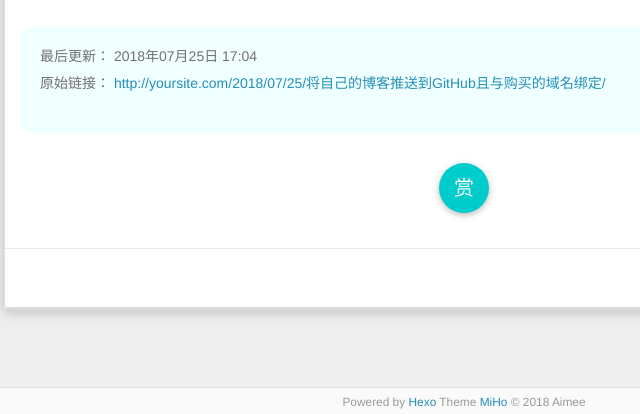
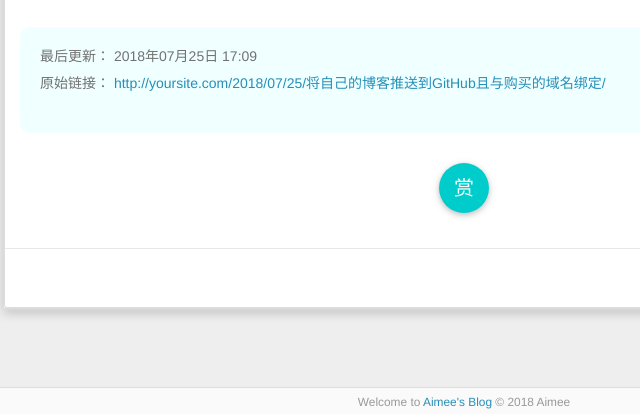
Before and after one commit to Crystal-Zx/Crystal-Zx.github.io, a plain HTML site: page 2018/07/25/将自己的博客推送到GitHub且与购买的域名绑定/index.html in a window 1280 px wide. Shown: the part 3147-3561 px from the top of the page, 176-816 px from the left. Drawn offline with nearby package versions, Linux system fonts and the light colour scheme; some packages are replaced by stand-ins of ours; a script that the page names is missing.

Commit message:
Site updated: 2018-07-26 09:40:43

```diff
--- a/2018/07/25/将自己的博客推送到GitHub且与购买的域名绑定/index.html
+++ b/2018/07/25/将自己的博客推送到GitHub且与购买的域名绑定/index.html
@@ -15,7 +15,7 @@
 <meta property="og:site_name" content="Aimee">
 <meta property="og:description" content="GitHub相关设置注册GitHub账号,打开GitHub,点击右上角sign up注册个人账号,SSH key配置步骤如下: 新建SSH Key  在桌面右键选择git bash here 创建本地ssh key,输入以下命令: 1ssh-keygen -t rsa -C &quot;邮箱&quot; 回车,然后记录下SSH的默认保存路径  后续一路回车,直到出现很多泡沫的图案 打开SSH默认保存路径,找到id_r">
 <meta property="og:locale" content="zh-CN">
-<meta property="og:updated_time" content="2018-07-25T09:04:33.005Z">
+<meta property="og:updated_time" content="2018-07-25T09:09:47.869Z">
 <meta name="twitter:card" content="summary">
 <meta name="twitter:title" content="将自己的博客推送到GitHub并绑定域名">
 <meta name="twitter:description" content="GitHub相关设置注册GitHub账号,打开GitHub,点击右上角sign up注册个人账号,SSH key配置步骤如下: 新建SSH Key  在桌面右键选择git bash here 创建本地ssh key,输入以下命令: 1ssh-keygen -t rsa -C &quot;邮箱&quot; 回车,然后记录下SSH的默认保存路径  后续一路回车,直到出现很多泡沫的图案 打开SSH默认保存路径,找到id_r">
@@ -256,7 +256,7 @@
 
             <div class="post-copyright">
     <div class="content">
-        <p>最后更新： 2018年07月25日 17:04</p>
+        <p>最后更新： 2018年07月25日 17:09</p>
         <p>原始链接： <a class="post-url" href="/2018/07/25/将自己的博客推送到GitHub且与购买的域名绑定/" title="将自己的博客推送到GitHub并绑定域名">http://yoursite.com/2018/07/25/将自己的博客推送到GitHub且与购买的域名绑定/</a></p>
         <footer>
             <a href="http://yoursite.com">
@@ -403,8 +403,7 @@
 
 
       <p>
-        Powered by  <a href="http://hexo.io/" target="_blank">Hexo</a>
-        Theme <a href="//github.com/wongminho/hexo-theme-miho" target="_blank">MiHo</a>
+        Welcome to <a href="http://hexo.io/" target="_blank">Aimee's Blog</a>
       &copy; 2018 Aimee<br>
       </p>
     </div>
```
Also changed, not shown: 2018/07/23/hello-world/index.html (+1 -2 lines), 2018/07/23/今日毒鸡汤/index.html (+1 -2 lines), 2018/07/24/hexo-github搭建个人博客/index.html (+1 -2 lines), 2018/07/24/markdown-语法/index.html (+1 -2 lines), about/index.html (+1 -2 lines), archives/2018/07/index.html (+1 -2 lines), archives/2018/index.html (+1 -2 lines), archives/index.html (+1 -2 lines), index.html (+1 -2 lines).
